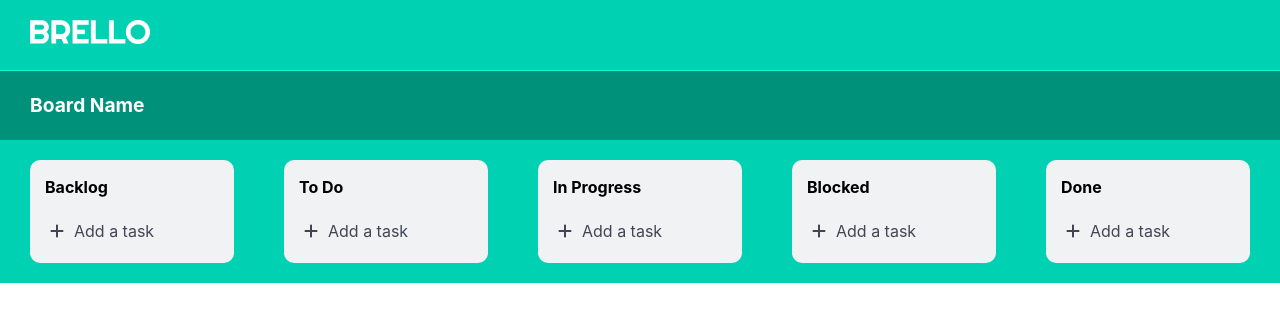
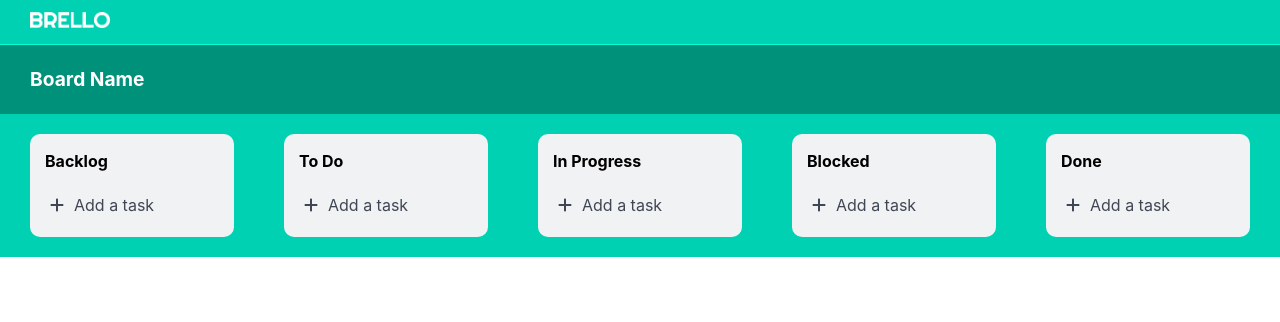
Before and after one commit to felieppe/brello, a Next.js app: page / in a window 1280 px wide. Shown: the top 322 px of the page. Built offline with nearby package versions, Linux system fonts and the light colour scheme.

Commit message:
style(header): change logo size and top padding of header

```diff
--- a/components/header.jsx
+++ b/components/header.jsx
@@ -11,7 +11,7 @@ function Header() {
             <div className={styles.header}>
                 <div className={styles.header__logo}>
                     <Link href="/">
-                        <Image src={Logo.src} alt="Logo of Brello" width="120" height="1"/>
+                        <Image src={Logo.src} alt="Logo of Brello" width="80" height="1"/>
                     </Link>
                 </div>
             </div>
--- a/styles/Header.module.css
+++ b/styles/Header.module.css
@@ -1,6 +1,6 @@
 .header {
     display: flex;
-    padding: 20px 30px;
+    padding: 10px 30px;
     justify-content: space-between;
     position: sticky;
     top: 0;
```
